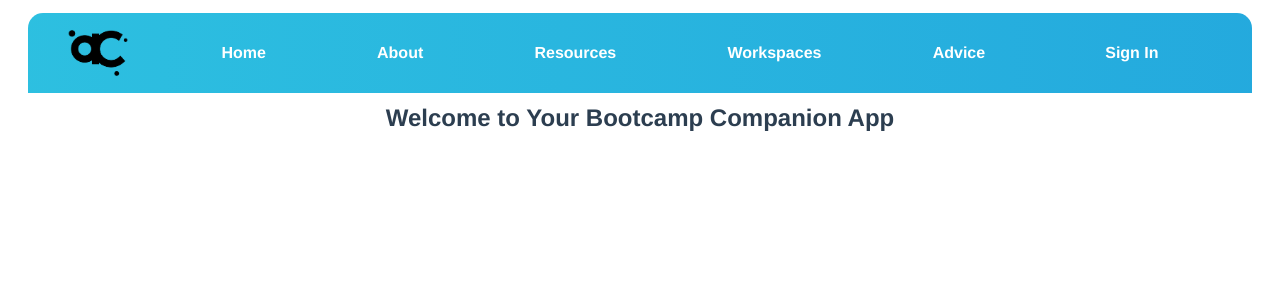
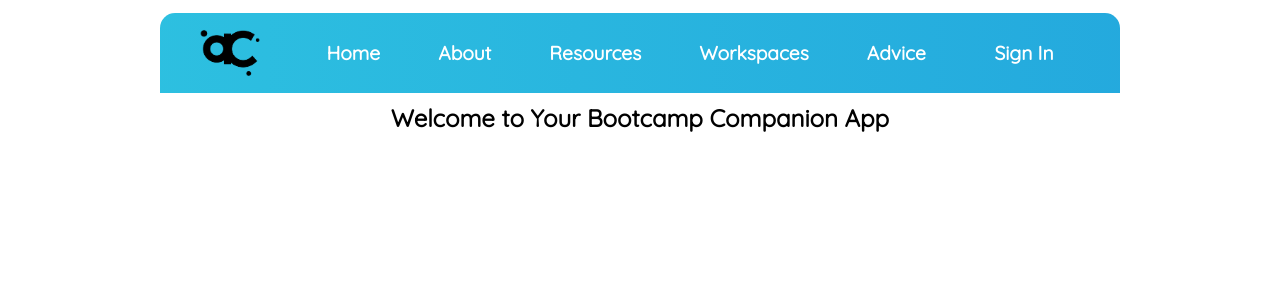
Before and after one commit to soundparticle/Alchemy-Companion, a Vue app: page /#/ in a window 1280 px wide. Shown: the top 300 px of the page. Built offline with nearby package versions, Linux system fonts and the light colour scheme; no server answers.

Commit message:
page centered, CSS nearly done for advice

```diff
--- a/src/App.vue
+++ b/src/App.vue
@@ -61,6 +61,9 @@ export default {
 </script>
 
 <style>
+
+@import url('https://fonts.googleapis.com/css?family=Nunito|Quicksand|Slabo+27px');
+
 pre {
   color: red;
 }
@@ -81,11 +84,12 @@ pre {
     100%{background-position:0% 50%}
 }
 #app {
-  font-family: 'Avenir', Helvetica, Arial, sans-serif;
+  display: grid;
+  max-width: 1000px;
+  margin: auto;
+  font-family: 'Quicksand', sans-serif;
   -webkit-font-smoothing: antialiased;
   -moz-osx-font-smoothing: grayscale;
-  color: #2c3e50;
-  display: grid;
   grid-template-columns: 20px 40px 40px 60px auto 40px 40px 20px;
   grid-template-rows: 5px 20px 40px 20px auto 40px 20px;
 }
@@ -121,6 +125,7 @@ pre {
   height: auto;
 }
 .header-links {
+  font-size: 1.2em;
   color: white;
   display: flex;
   justify-content: space-evenly;
--- a/src/components/Advice.vue
+++ b/src/components/Advice.vue
@@ -196,13 +196,9 @@ export default {
 }
 
 ul {
-  list-style: none;
-  border-radius: 15px 15px 15px 15px;
-  background: linear-gradient(270deg, #80b5eb, #2980b9);
-  background-size: 400% 400%;
-  -webkit-animation: AnimationName 30s ease infinite;
-  -moz-animation: AnimationName 30s ease infinite;
-  animation: AnimationName 30s ease infinite;
+  padding: 0;
+  list-style-type: none;
+
 }
 pre {
   color: red;
--- a/src/components/Tip.vue
+++ b/src/components/Tip.vue
@@ -101,12 +101,8 @@ export default {
   grid-template-columns: .5fr 1fr 1.5fr 5fr 1fr 1fr;
   grid-template-rows: auto;
   margin-top: 15px;
-  background: linear-gradient(270deg, #33cccc, steelblue);
-  background-size: 400% 400%;
-  -webkit-animation: AnimationName 30s ease infinite;
-  -moz-animation: AnimationName 30s ease infinite;
-  animation: AnimationName 30s ease infinite;
-  color: white;
+  color: rgb(49, 49, 49);
+  background: rgb(208, 232, 240);
   border-radius: 15px 15px 15px 15px;
 }
 @-webkit-keyframes AnimationName {
@@ -153,6 +149,7 @@ export default {
   margin-right: 10px;
 }
 .tip-text {
+  font-family: 'Slabo 27px', serif;
   grid-column-start: 4;
   grid-column-end: 4;
   grid-row-start: 1;
@@ -161,6 +158,7 @@ export default {
   align-items: center;
 }
 .tip-submitted {
+  font-family: 'Slabo 27px', serif;
   grid-column-start: 5;
   grid-column-end: 5;
   grid-row-start: 1;
```
